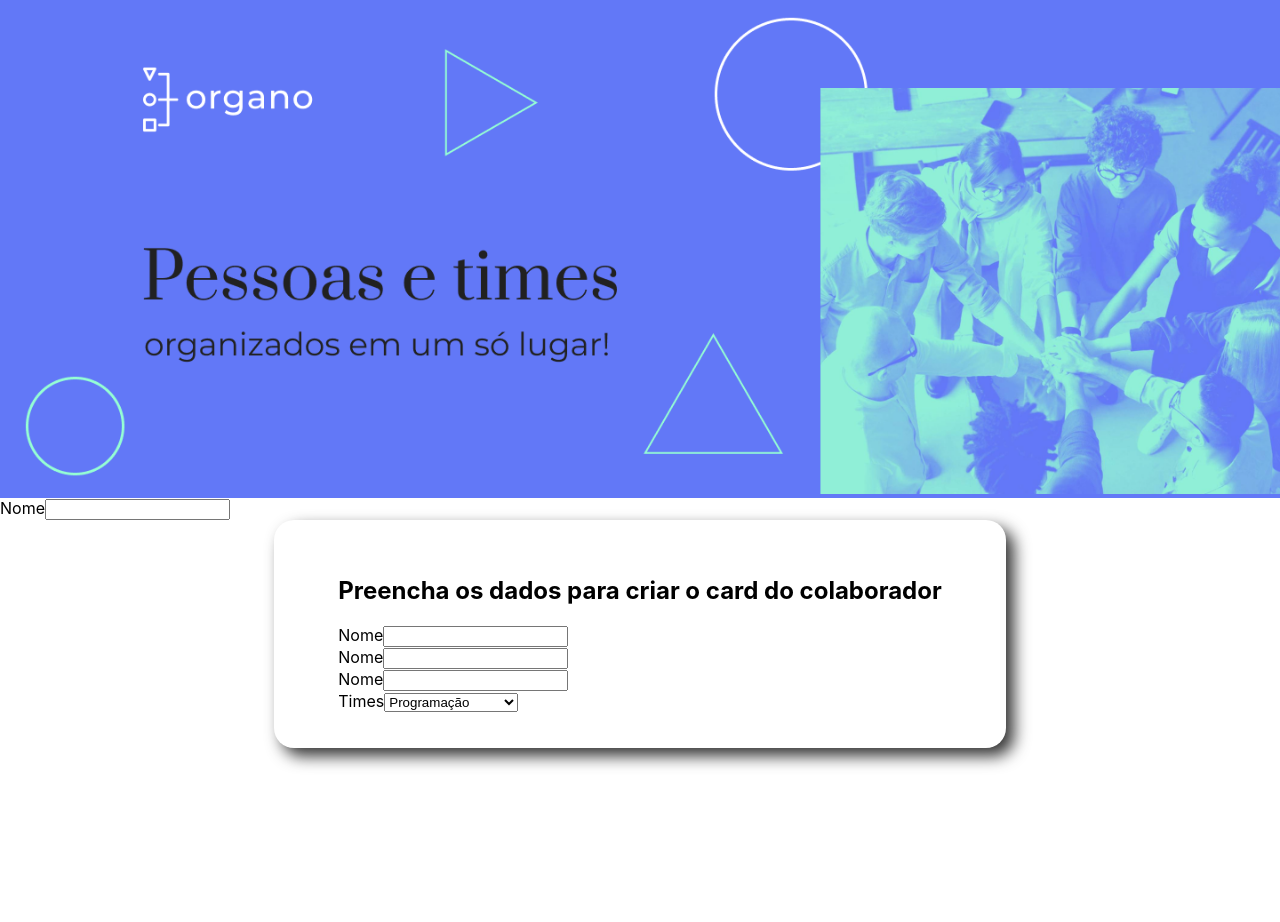
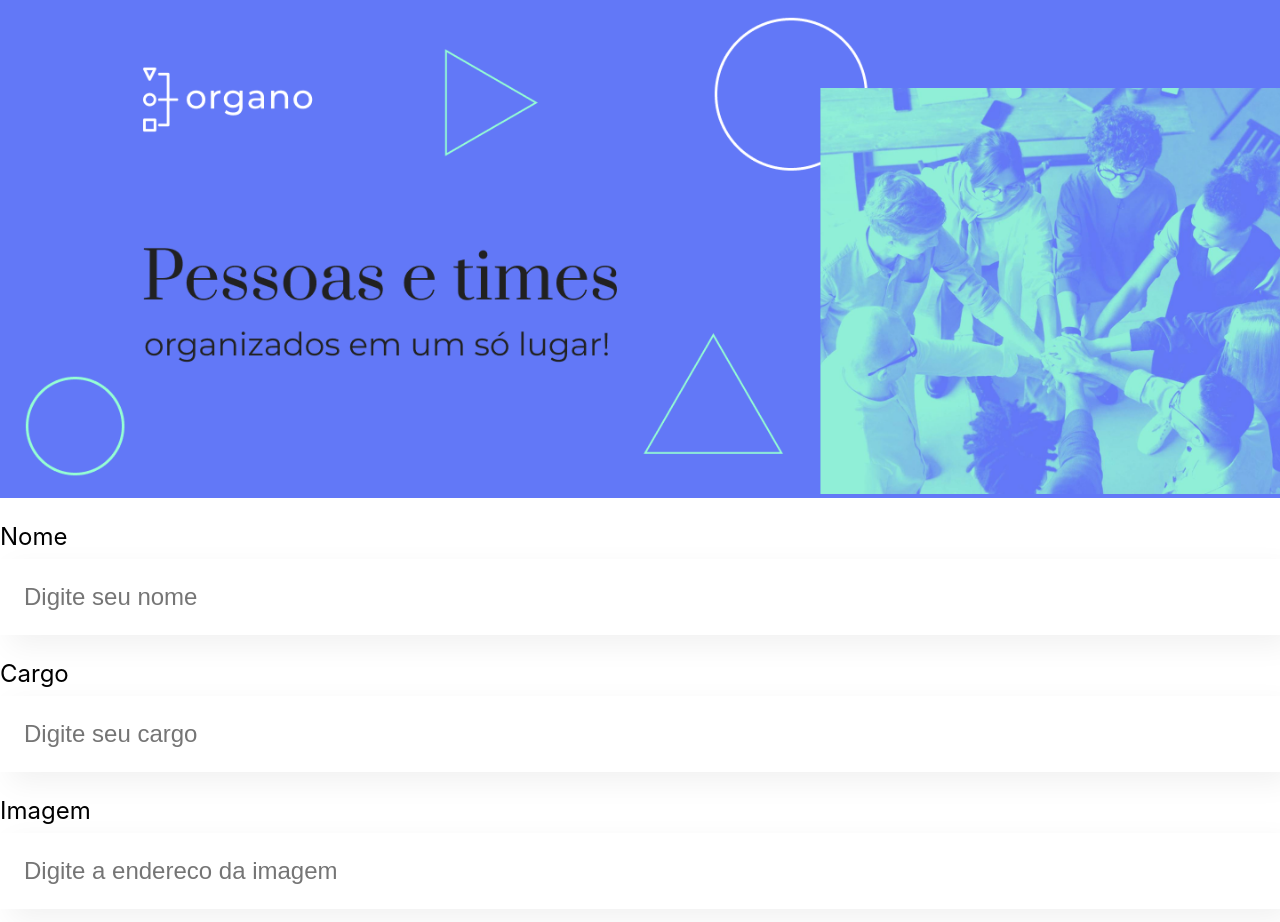
Before and after one commit to Cmurilo1/React-projeto-organo, a React (Create React App) app: page / in a window 1280 px wide. Shown: the top 922 px of the page. Before the commit the page ends 800 px from the top, so only its background shows below. Built offline with nearby package versions, Linux system fonts and the light colour scheme.

Commit message:
Estiliza CampoTexto e recebe propslabel/placeholder

```diff
--- a/src/App.js
+++ b/src/App.js
@@ -6,9 +6,10 @@ import CampoTexto from './componentes/CampoTexto';
 function App() {
   return (
     <div className="App">
-      <Banner/>
-       <CampoTexto/>
-      <Formulario/>
+      <Banner />
+      <CampoTexto label="Nome" placeholder="Digite seu nome" />
+      <CampoTexto label="Cargo" placeholder="Digite seu cargo" />
+      <CampoTexto label="Imagem" placeholder="Digite a endereco da imagem" />
     </div>
   );
 }
--- a/src/componentes/CampoTexto/CampoTexto.css
+++ b/src/componentes/CampoTexto/CampoTexto.css
@@ -1,13 +1,14 @@
-.campotexto{
+.campo-texto{
     margin: 24px 0;
 
 }
-.campotexto label{
+.campo-texto label{
     display: block;
+    margin-bottom: 8px;
     font-size: 24px;
-    margin-bottom: 8px;
+
 }
-.campotexto input{
+.campo-texto input{
     background-color:#fff;
     box-shadow: 10px 10px 30px rgba(0, 0, 0, 0.06);
     width: 100%;
--- a/src/componentes/CampoTexto/index.js
+++ b/src/componentes/CampoTexto/index.js
@@ -1,8 +1,10 @@
-const CampoTexto = () => {
+import './CampoTexto.css'
+
+const CampoTexto = (props) => {
     return (
         <div className="campo-texto">
-            <label>Nome</label>
-            <input />
+            <label>{props.label}</label>
+            <input placeholder={props.placeholder} />
         </div>
     )
 }
```
